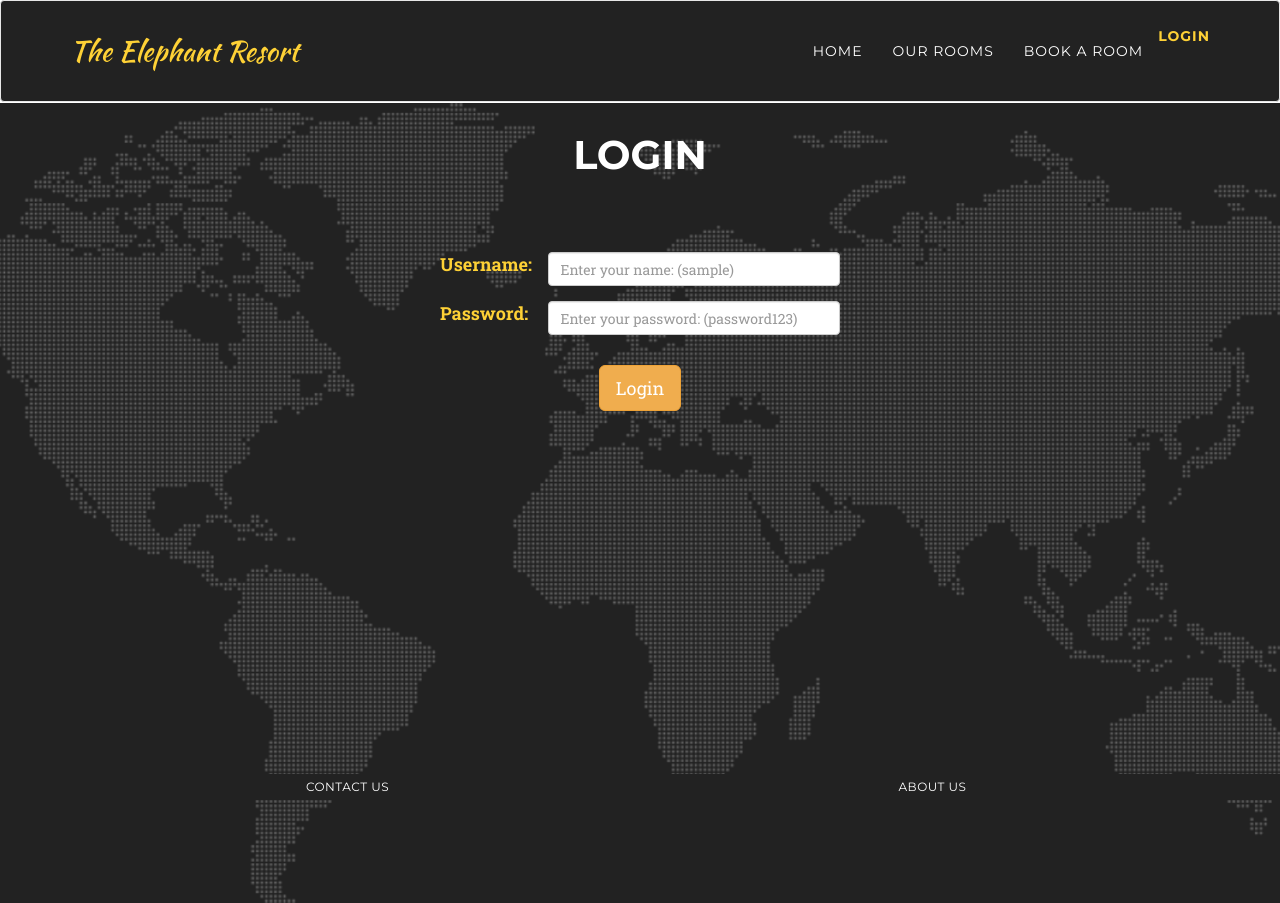
After one commit to lenzoburger/ElephantResort, a PHP site: page /php/login.php in a window 1280 px wide. The commit adds this page. Run offline with PHP 8.4, Linux system fonts and the light colour scheme; some web fonts are replaced.

Commit message:
Login Page

```diff
--- a/css/stylish.css
+++ b/css/stylish.css
@@ -888,7 +888,7 @@ footer ul.quicklinks {
 }
 
 #aboutUsContainer,
-#contactUsContainer {
+#contactUsContainer, #LoginContainer {
   color: #fff;
 }
 
@@ -917,3 +917,8 @@ footer ul.quicklinks {
     font-weight: 700;
     font-size: 12pt;
 }
+
+.centre{
+  width: 50%;
+  margin: auto;
+}
--- a/php/admin.php
+++ b/php/admin.php
@@ -13,7 +13,12 @@ $scriptList = array();
 
     <?php
     include("../privateFiles/header.php");
+    if (!loggedIn()) {
+        header("Location: login.php");
+        exit();
+    }
     ?>
+
 
     <!-- Current bookings Section -->
     <section id="bookARoom">
--- /dev/null
+++ b/php/login.php
@@ -0,0 +1,69 @@
+<?php
+/**
+ * Created by PhpStorm.
+ * User: lburka
+ * Date: 9/24/15
+ * Time: 12:27 PM
+ *
+ * public page where user can view contact us details.
+ */
+
+$scriptList = array();
+?>
+<!DOCTYPE html>
+
+<?php
+include("../privateFiles/header.php");
+?>
+<!-- Book A Room Section -->
+
+<body>
+    <div id="LoginContainer" class="container fill-page">
+        <div class="row text-center">
+            <h2 class="section-heading">Login</h2>
+        </div>
+
+        <div class="row" style="margin: 60px auto; width: 400px; height: 400px;">
+            <div class="fromContainer">
+                <?php
+                global $formOK;
+                global $loginErrors;
+
+                $formOK = false;
+                $loginErrors = "";
+
+                if (isset($_POST['loginForm'])) {
+                    ?> <p class="errorCheck"> <?php include("../privateFiles/processLoginForm.php"); ?></p><?php
+                                                                                                        }
+                                                                                                        ?>
+                <form method='POST' name="sentMessage" id="sentMessage">
+                    <div class="form-group row">
+                        <label class="col-sm-3 col-form-label" for="username">Username:</label>
+                        <div class="col-sm-9">
+                            <input type="text" class="form-control " name="username" id="username" placeholder="Enter your name: (sample)" <?php echo rememberFormInput('username') ?>>
+                        </div>
+                    </div>
+                    <div class="form-group row">
+                        <label class="col-sm-3 col-form-label" for="password">Password:</label>
+                        <div class="col-sm-9">
+                            <input type="password" class="form-control" name="password" id="password" placeholder="Enter your password: (password123)">
+                        </div>
+                    </div>
+                    <div class="form-group row">
+                        <span class="errorCheck"><?php print $loginErrors ?>
+                        </span></div>
+                    <div class="form-group row">
+                        <div class="text-center">
+                            <input type="submit" class="btn btn-lg btn-warning" name="loginForm" id="loginForm" value="Login">
+                        </div>
+                    </div>
+                </form>
+            </div>
+        </div>
+    </div>
+</body>
+
+
+<?php
+include("../privateFiles/footer.php");
+?>
--- a/privateFiles/footer.php
+++ b/privateFiles/footer.php
@@ -6,29 +6,57 @@
  * Time: 12:27 PM
  */
 $currentPage = basename($_SERVER['PHP_SELF']);
+
 ?>
 <footer>
     <div class="container linksContainer">
         <div class="row">
 
-            <div class="col-sm-6">
+            <div <?php if (loggedIn()) {
+                        echo 'class="col-sm-5"';
+                    } else {
+                        echo 'class="col-sm-6"';
+                    } ?>>
                 <?php
-        if ($currentPage === 'contactUs.php') {
+                if ($currentPage === 'contactUs.php') {
                     echo '<a class = "currentFooterLink">Contact us</a>';
                 } else {
                     echo '<a href="../php/contactUs.php" id="contactUsLInk">Contact us</a>';
                 }
-            ?>
+                ?>
             </div>
-            <div class="col-sm-6">
+
+            <div <?php if (loggedIn()) {
+                        echo 'class="col-sm-5"';
+                    } else {
+                        echo 'class="col-sm-6"';
+                    } ?>>
                 <?php
-        if ($currentPage === 'aboutUs.php') {
+                if ($currentPage === 'aboutUs.php') {
                     echo '<a class = "currentFooterLink">About us</a>';
                 } else {
                     echo '<a href="../php/aboutUs.php" id="aboutUsLInk">About us</a>';
                 }
-            ?>
+                ?>
             </div>
+
+            <?php
+
+            if (loggedIn()) {
+                ?>
+                <div class="col-sm-2">
+                    <?php
+                    if ($currentPage === 'admin.php') {
+                        echo '<a class = "currentFooterLink">Administration</a>';
+                    } else {
+                        echo '<a href="../php/admin.php" id="aboutUsLInk">Administration</a>';
+                    }
+                    #echo '<li><a class="page-scroll" href="../php/admin.php">Administration</a>';
+                    ?>
+                </div>
+            <?php
+        }
+        ?>
         </div>
     </div>
 </footer>
--- a/privateFiles/header.php
+++ b/privateFiles/header.php
@@ -32,6 +32,16 @@ function rememberFormInput($elementId){
             }
         }
     }
+}
+
+function loggedIn(){
+    if (isset($_SESSION["username"])) {
+        $user = $_SESSION["username"];
+        if ($_SESSION["loggedIn"] === $user) {
+           return true;
+        }
+    }
+    return false;
 }
 
 ?>
@@ -129,6 +139,16 @@ if($currentPage === "index.php"){
                 } else {
                     echo '<li><a class="page-scroll" href="../php/bookARoom.php">Book A Room</a>';
                 }
+                if (loggedIn()) {
+                        echo '<li><a class="page-scroll" href="../php/logout.php">Logout</a>';
+                }else {
+                    if ($currentPage === 'login.php') {
+                        echo '<li class="page-scroll" id="current">Login';
+                    } else {
+                        echo '<li><a class="page-scroll" href="../php/login.php">Login</a>';
+                    }
+                }
+
                 ?>
             </ul>
         </div>
```
Also changed, not shown: php/logout.php (added, +9 -0 lines), privateFiles/processLoginForm.php (added, +55 -0 lines), privateFiles/validateFunctions.php (+11 -0 lines).
